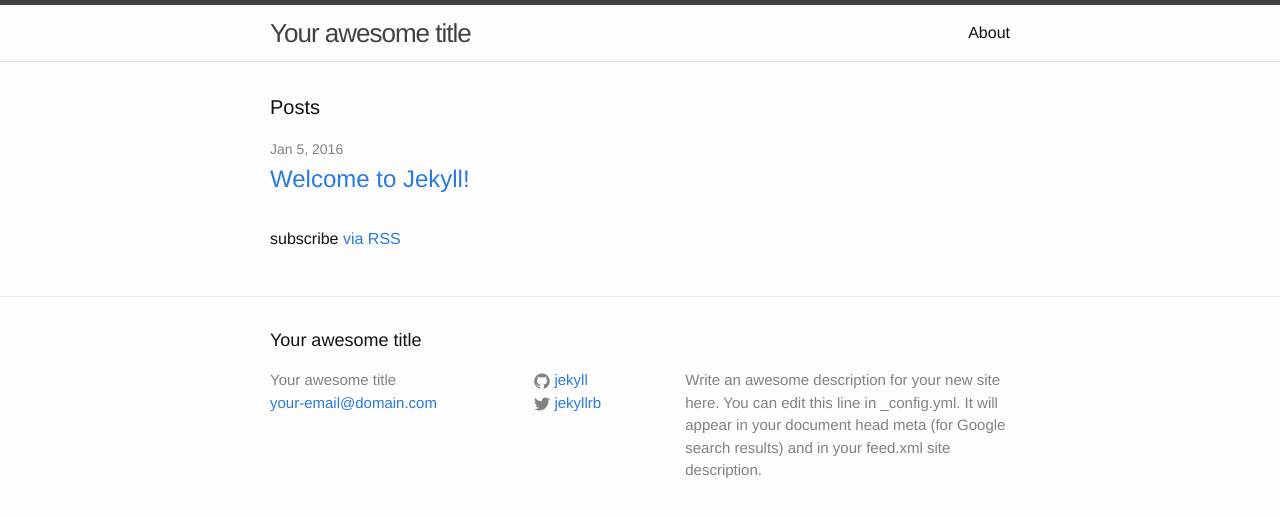
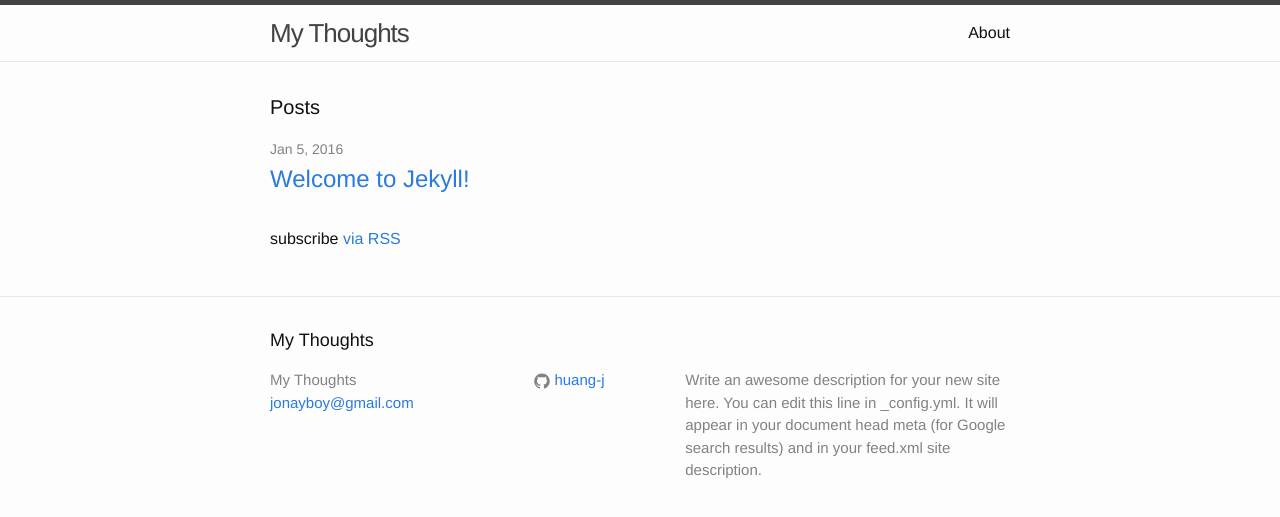
Before and after one commit to huang-j/huang-j.github.io, a Jekyll site: the page built from index.html, in a window 1280 px wide. Shown: the top 517 px of the page. Built offline with Jekyll 4.4.1, drawn with Linux system fonts in a browser that asks for light colours.

Commit message:
edit to config
checking to see if site updates on git

```diff
--- a/_config.yml
+++ b/_config.yml
@@ -6,16 +6,16 @@
 # 'jekyll serve'. If you change this file, please restart the server process.
 
 # Site settings
-title: Your awesome title
-email: your-email@domain.com
+title: My Thoughts
+email: jonayboy@gmail.com
 description: > # this means to ignore newlines until "baseurl:"
   Write an awesome description for your new site here. You can edit this
   line in _config.yml. It will appear in your document head meta (for
   Google search results) and in your feed.xml site description.
 baseurl: "" # the subpath of your site, e.g. /blog
 url: "http://yourdomain.com" # the base hostname & protocol for your site
-twitter_username: jekyllrb
-github_username:  jekyll
+twitter_username:
+github_username:  huang-j
 
 # Build settings
 markdown: kramdown
```
